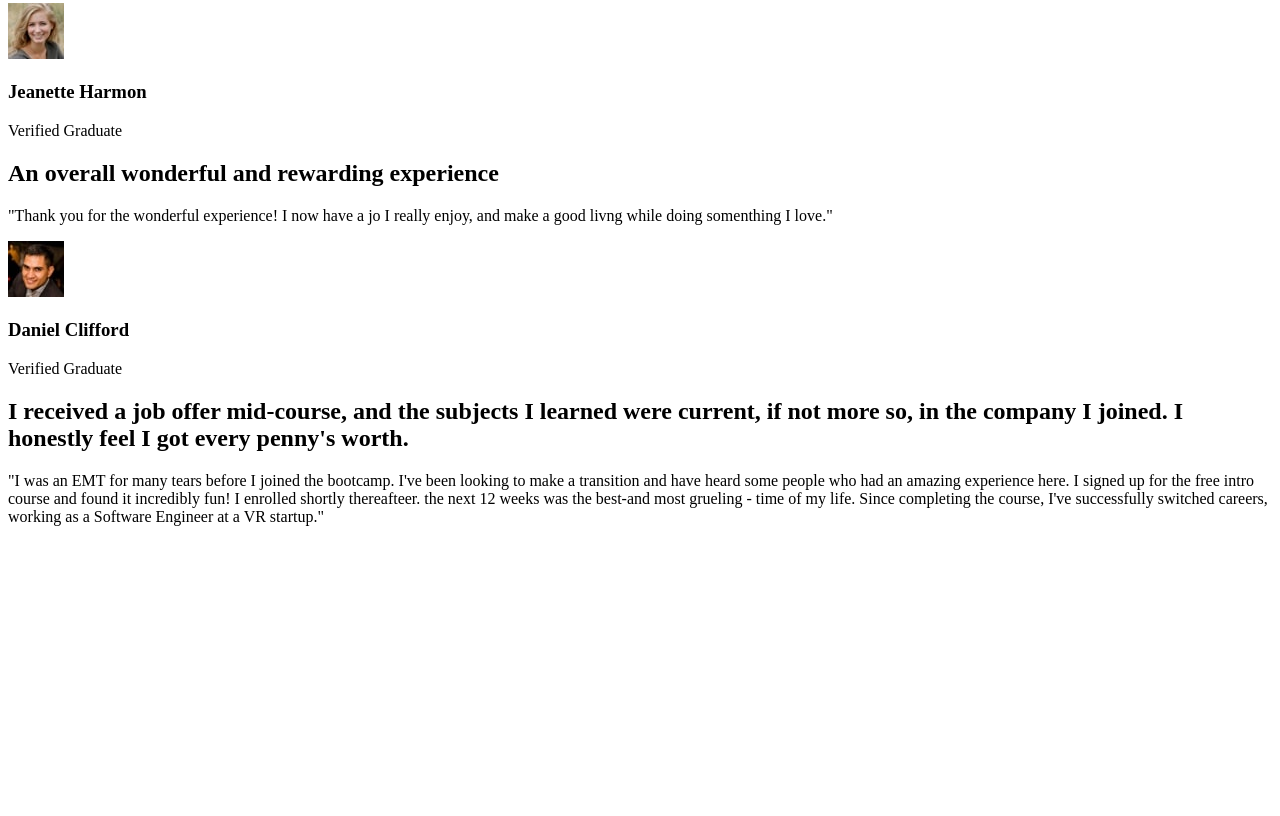
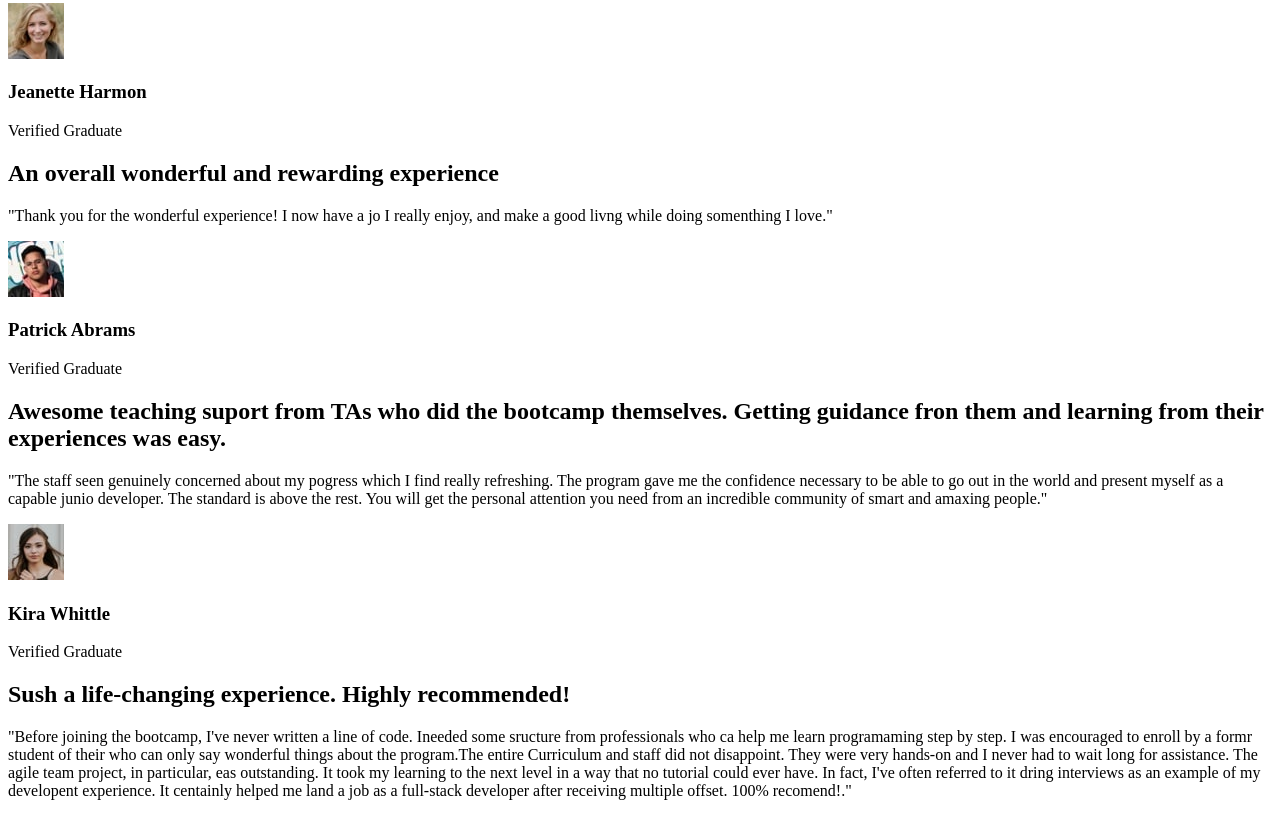
Before and after one commit to brayanbarroso/Testimonial-Grid-Section, a plain HTML site: page index.html in a window 1280 px wide. Shown: the part 545-1361 px from the top of the page. Before the commit the page ends 1087 px from the top, so only its background shows below. Drawn offline with Linux system fonts and the light colour scheme.

Commit message:
add html

```diff
--- a/index.html
+++ b/index.html
@@ -90,27 +90,57 @@
         <div>
           <div>
             <div>
-              <img src="./img/image-daniel.jpg" alt="Daniel" />
+              <img src="./img/image-patrick.jpg" alt="image-patrick" />
             </div>
             <div>
-              <h3>Daniel Clifford</h3>
+              <h3>Patrick Abrams</h3>
               <p>Verified Graduate</p>
             </div>
           </div>
           <div>
             <h2>
-              I received a job offer mid-course, and the subjects I learned were
-              current, if not more so, in the company I joined. I honestly feel
-              I got every penny's worth.
+              Awesome teaching suport from TAs who did the bootcamp themselves.
+              Getting guidance fron them and learning from their experiences was
+              easy.
             </h2>
             <p>
-              "I was an EMT for many tears before I joined the bootcamp. I've
-              been looking to make a transition and have heard some people who
-              had an amazing experience here. I signed up for the free intro
-              course and found it incredibly fun! I enrolled shortly
-              thereafteer. the next 12 weeks was the best-and most grueling -
-              time of my life. Since completing the course, I've successfully
-              switched careers, working as a Software Engineer at a VR startup."
+              "The staff seen genuinely concerned about my pogress which I find
+              really refreshing. The program gave me the confidence necessary to
+              be able to go out in the world and present myself as a capable
+              junio developer. The standard is above the rest. You will get the
+              personal attention you need from an incredible community of smart
+              and amaxing people."
+            </p>
+          </div>
+        </div>
+      </article>
+
+      <article>
+        <div>
+          <div>
+            <div>
+              <img src="./img/image-kira.jpg" alt="image-kira" />
+            </div>
+            <div>
+              <h3>Kira Whittle</h3>
+              <p>Verified Graduate</p>
+            </div>
+          </div>
+          <div>
+            <h2>Sush a life-changing experience. Highly recommended!</h2>
+            <p>
+              "Before joining the bootcamp, I've never written a line of code.
+              Ineeded some sructure from professionals who ca help me learn
+              programaming step by step. I was encouraged to enroll by a formr
+              student of their who can only say wonderful things about the
+              program.The entire Curriculum and staff did not disappoint. They
+              were very hands-on and I never had to wait long for assistance.
+              The agile team project, in particular, eas outstanding. It took my
+              learning to the next level in a way that no tutorial could ever
+              have. In fact, I've often referred to it dring interviews as an
+              example of my developent experience. It centainly helped me land a
+              job as a full-stack developer after receiving multiple offset.
+              100% recomend!."
             </p>
           </div>
         </div>
```
